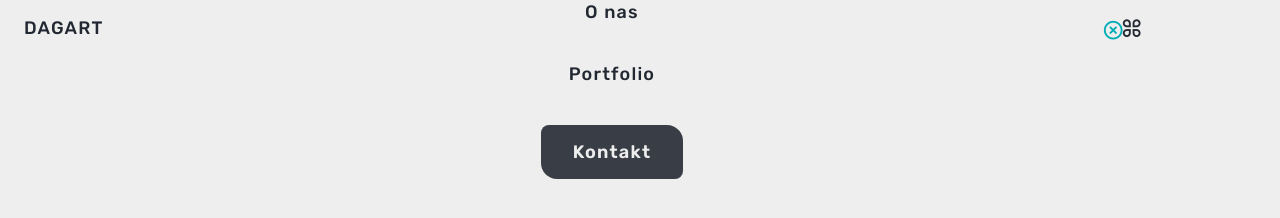
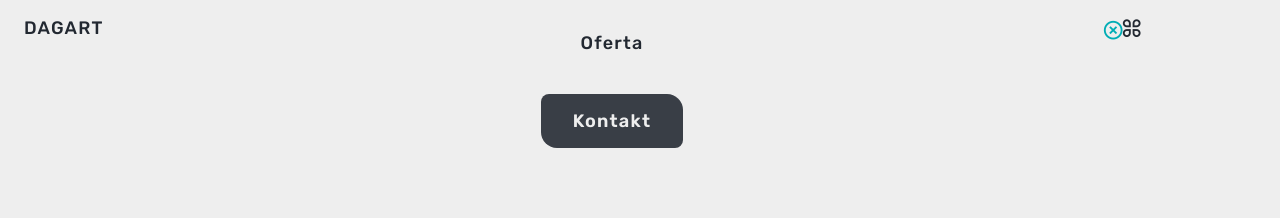
Before and after one commit to skladanowski01/DAGART-Studio__website, a plain HTML site: page work.html in a window 1280 px wide. Drawn offline with nearby package versions, Linux system fonts and the light colour scheme.

Commit message:
empty commit

```diff
--- a/work.html
+++ b/work.html
@@ -34,11 +34,7 @@
                     </li>
 
                     <li class="nav__item">
-                        <a href="./about.html" class="nav__link">O nas</a>
-                    </li>
-
-                    <li class="nav__item">
-                        <a href="./work.html" class="nav__link">Portfolio</a>
+                        <a href="./offert.html" class="nav__link">Oferta</a>
                     </li>
 
                     <li class="nav__item">
```
Also changed, not shown: about.html (+1 -5 lines), contact.html (+0 -4 lines), index.html (+2 -2 lines).
